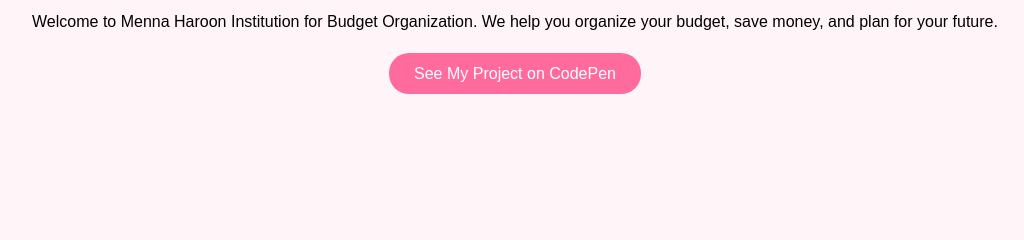
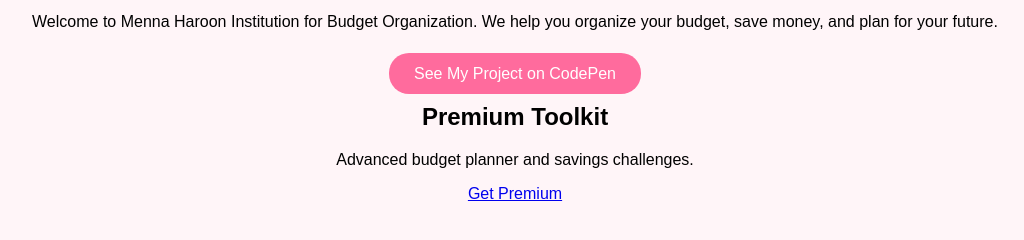
Before and after one commit to Menna-Haroon/Menna-Haroon.github.io, a plain HTML site: page index.html in a window 1280 px wide. Shown: the part 102-342 px from the top of the page, without its empty margins (125-1149 px from the left). Drawn offline with Linux system fonts and the light colour scheme.

Commit message:
Add premium toolkit section to index.html

```diff
--- a/index.html
+++ b/index.html
@@ -11,5 +11,10 @@
 <p>Welcome to Menna Haroon Institution for Budget Organization. We help you organize your budget, save money, and plan for your future.</p>
 <br>
 <a href="https://codepen.io/Menna-Haroon/pen/01a209a9-3b23-7ab2-86d3-a9b59b41ce1a" style="background:#ff6b9d; color:white; padding:12px 25px; border-radius:20px; text-decoration:none;">See My Project on CodePen</a>
+  <section id="premium">
+  <h2>Premium Toolkit</h2>
+  <p>Advanced budget planner and savings challenges.</p>
+  <a class="premium-btn" href="#" target="_blank">Get Premium</a>
+  </section>
 </body>
 </html>
```
